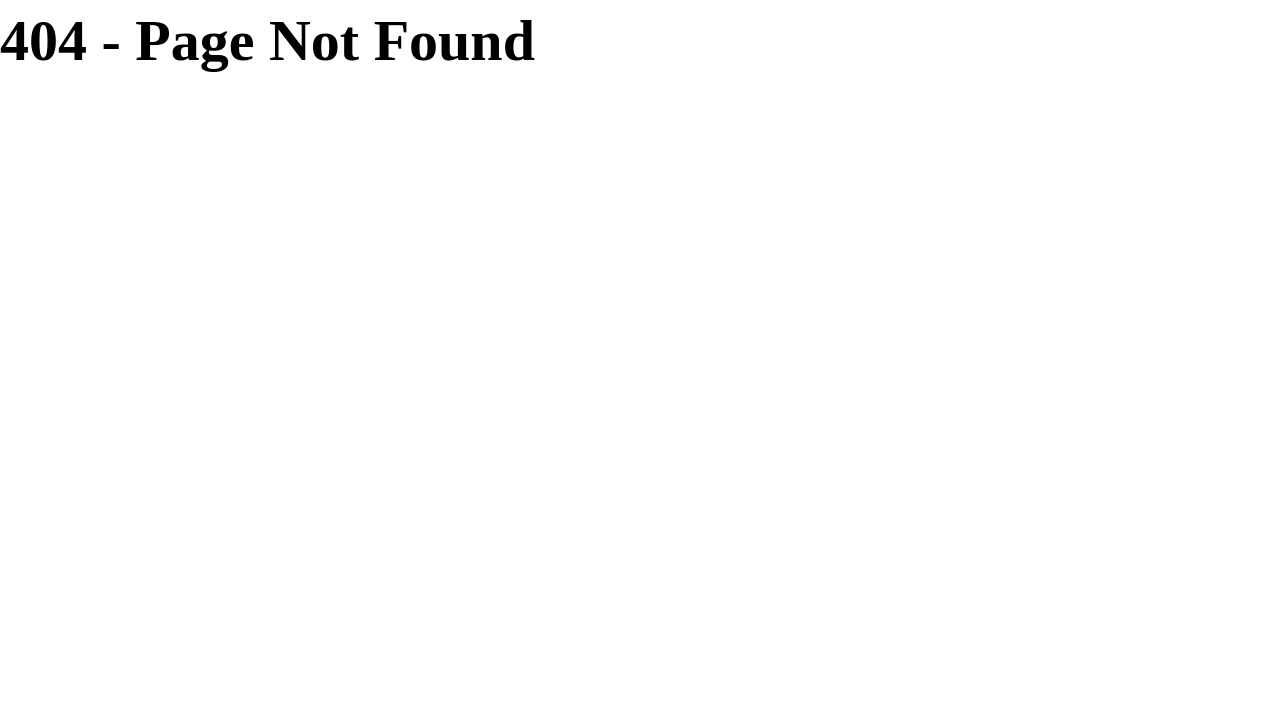
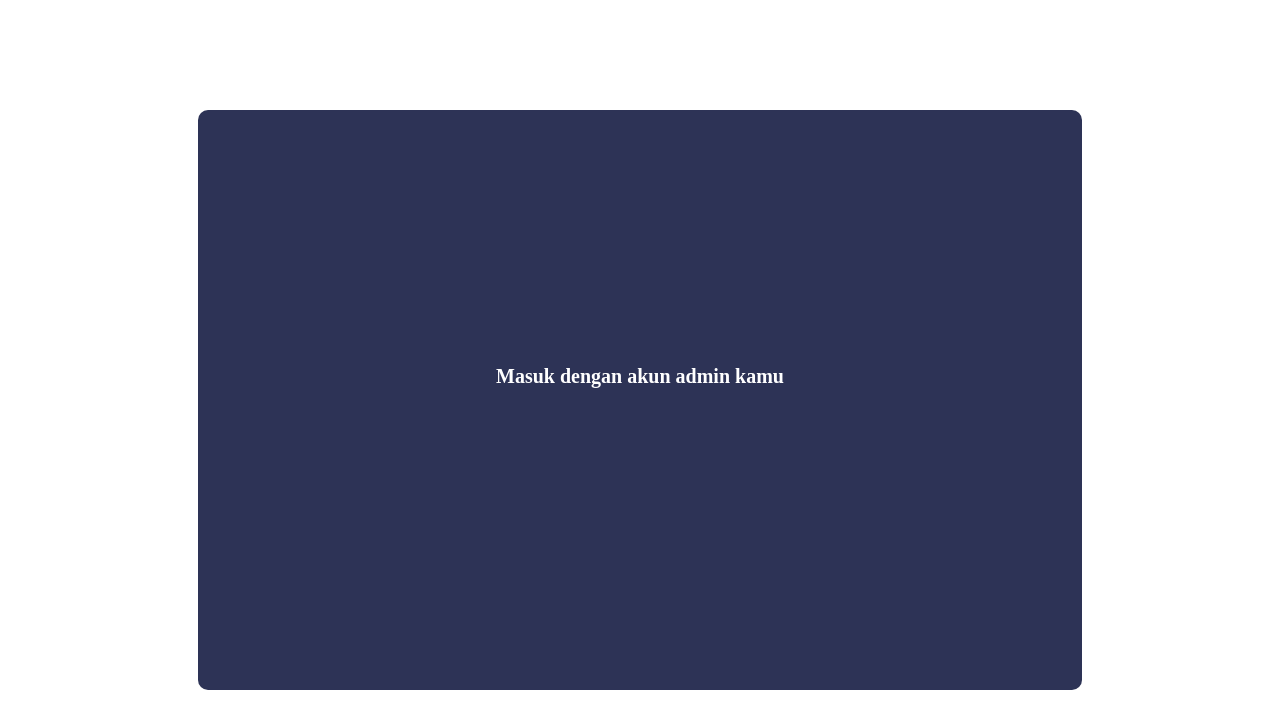
Before and after one commit to nandazman/init-next, a Next.js app: page /admin/login in a window 1280 px wide. Before the commit this address had no page. Shown: the top 728 px of the page. Built offline with nearby package versions, Linux system fonts and the light colour scheme; a web font is replaced by a local one.

Commit message:
add container admin login

```diff
--- /dev/null
+++ b/src/pages/admin/login.jsx
@@ -0,0 +1,18 @@
+import Head from "next/head";
+
+export default function AdminLogin() {
+  return (
+    <>
+      <Head>
+        <title>Admin Login</title>
+        <meta name="description" content="Admin login for edukabiz" />
+        <link rel="icon" href="/favicon.ico" />
+      </Head>
+      <div className="bg-white min-h-screen flex items-center justify-center p-10px">
+        <div className="bg-blue max-w-[884px] w-full rounded-10px flex justify-center items-center min-h-[580px]">
+          <h5 className="text-white mb-48px">Masuk dengan akun admin kamu</h5>
+        </div>
+      </div>
+    </>
+  );
+}
--- a/src/styles/base/_text.scss
+++ b/src/styles/base/_text.scss
@@ -10,13 +10,13 @@
     @apply text-h2;
   }
   h3 {
-    @apply text-h2;
+    @apply text-h3;
   }
   h4 {
-    @apply text-h2;
+    @apply text-h4;
   }
   h5 {
-    @apply text-h2;
+    @apply text-h5;
   }
 
   :not(h1, h2, h3, h4, h5) {
```
